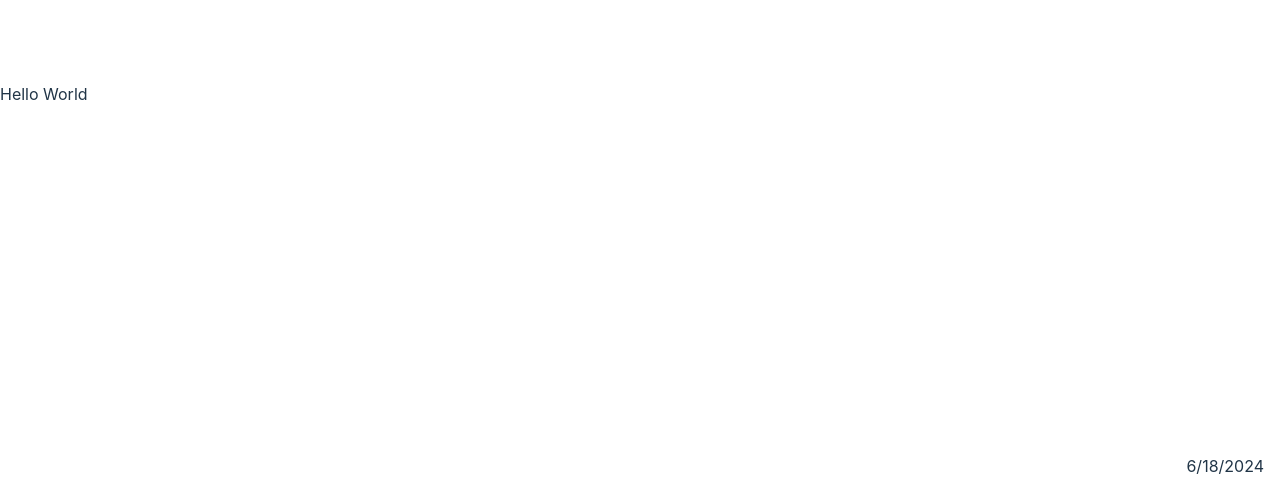
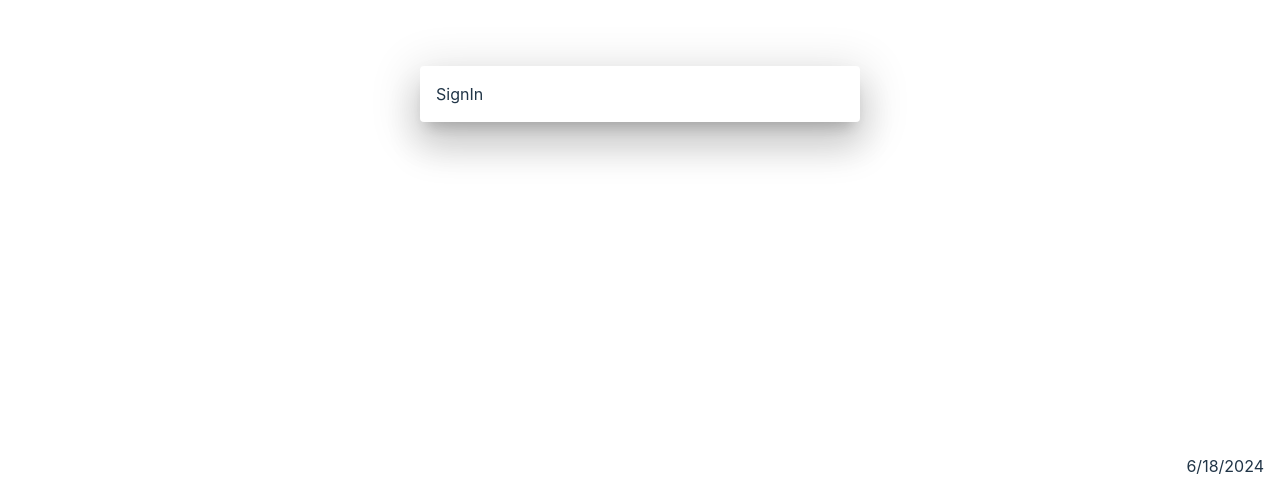
Before and after one commit to pro-codeMaster/test-react-todo, a React (Vite) app: page /test-react-todo/signin in a window 1280 px wide. Shown: the part 306-800 px from the top of the page. Built offline with nearby package versions, Linux system fonts and the light colour scheme.

Commit message:
signin: init

```diff
--- a/src/app/routes.tsx
+++ b/src/app/routes.tsx
@@ -6,15 +6,21 @@ import {
 } from "react-router-dom";
 import { routes } from "./routes_definitions";
 import { AppLayout } from "@layouts/app_layout";
+import { TRouteNames } from "./types";
 
 const RouteConfig = () => {
   return (
     <Routes>
-      {Object.keys(routes).map((section) => (
-        <Route key={section} element={<AppLayout />}>
-          <Route path="*" element={<div>Hello World</div>} />
-        </Route>
-      ))}
+      {Object.keys(routes).map((section) => {
+        const routeConfig = routes[section as TRouteNames];
+        const Element = routeConfig.component;
+        return (
+          <Route key={section} element={<AppLayout />}>
+            <Route path={routeConfig.path} element={<Element />} />
+            <Route path="*" element={<div>Hello World</div>} />
+          </Route>
+        );
+      })}
     </Routes>
   );
 };
--- a/src/app/routes_definitions.tsx
+++ b/src/app/routes_definitions.tsx
@@ -1,22 +1,24 @@
-import type { TRouteNames, TRoutesOpt } from './types'
+import type { TRouteNames, TRoutesOpt } from "./types";
+import { SignIn } from "views/signin";
 
-const BASE_PATH = 'test-react-todo';
+const BASE_PATH = "test-react-todo";
 export const routes = {
   signIn: {
-    uid: '',
-    title: 'Sign In',
+    uid: "",
+    title: "Sign In",
     path: `${BASE_PATH}/signin`,
-    component: () => <div>SignIn</div>,
+    component: SignIn,
     authenticated: false,
   },
   notFound: {
-    uid: '',
-    title: 'Not Found',
-    path: '/not-found',
+    uid: "",
+    title: "Not Found",
+    path: "/not-found",
+    component: () => <div>Hello World</div>,
     authenticated: false,
   },
-}
+};
 
-export const routeKeys = Object.keys(routes as TRoutesOpt) as TRouteNames[]
+export const routeKeys = Object.keys(routes as TRoutesOpt) as TRouteNames[];
 // sets uid as the name of the route
-routeKeys.forEach((k) => (routes[k].uid = k))
+routeKeys.forEach((k) => (routes[k].uid = k));
--- a/src/app/types.ts
+++ b/src/app/types.ts
@@ -13,7 +13,7 @@ export interface TRouteConfig {
   uid: TRouteNames
   title?: string
   path?: string
-  component?: ComponentType
+  component: ComponentType
   authenticated: boolean
   target?: '_blank'
 }
--- /dev/null
+++ b/src/views/signin/index.ts
@@ -0,0 +1 @@
+export * from './signin'
--- /dev/null
+++ b/src/views/signin/signin.tsx
@@ -0,0 +1,27 @@
+import Modal from '@mui/material/Modal'
+import Box from '@mui/material/Box'
+
+const styledBox = {
+  position: 'absolute',
+  top: '50%',
+  left: '50%',
+  transform: 'translate(-50%, -50%)',
+  bgcolor: 'background.paper',
+  boxShadow: 24,
+  p: 2,
+  width: 408,
+  borderRadius: 1,
+  display: 'flex',
+  flexDirection: 'column',
+  outline: 0,
+}
+
+export const SignIn = () => {
+  return (
+    <Modal hideBackdrop open={true} aria-labelledby="modal-modal-title" aria-describedby="modal-modal-description">
+      <Box sx={styledBox}>
+        SignIn
+      </Box>
+    </Modal>
+  )
+}
```
